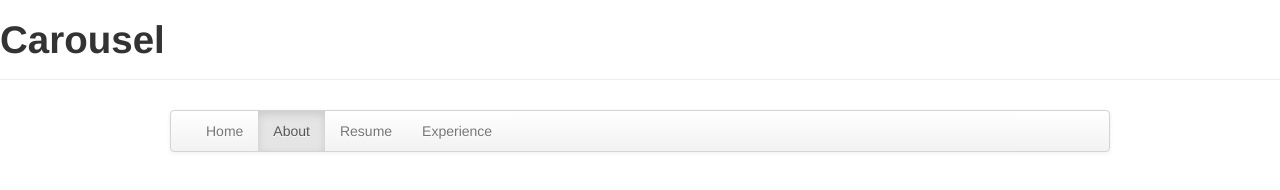
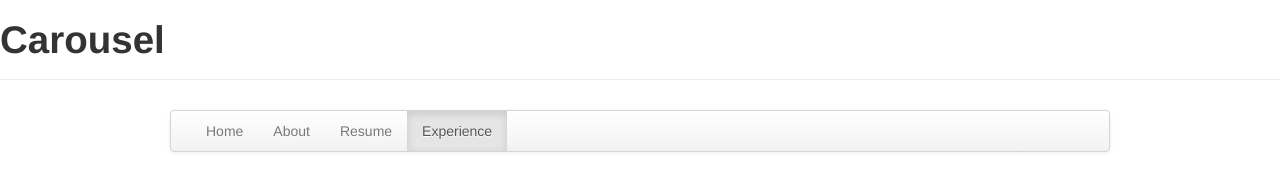
Before and after one commit to DanajaeBallard/Carousel, a plain HTML site: page index.html in a window 1280 px wide. Drawn offline with Linux system fonts and the light colour scheme.

Commit message:
Update index.html

```diff
--- a/index.html
+++ b/index.html
@@ -28,11 +28,11 @@
 
             <li><a href="index.html">Home</a></li>
 
-            <li class="active"><a href="about.html">About</a></li>
+            <li><a href="about.html">About</a></li>
 
             <li><a href="resume.html">Resume</a></li>
 
-            <li><a href="experience.html">Experience</a></li>
+            <li class="active"><a href="experience.html">Experience</a></li>
 
          </ul>
 
```
